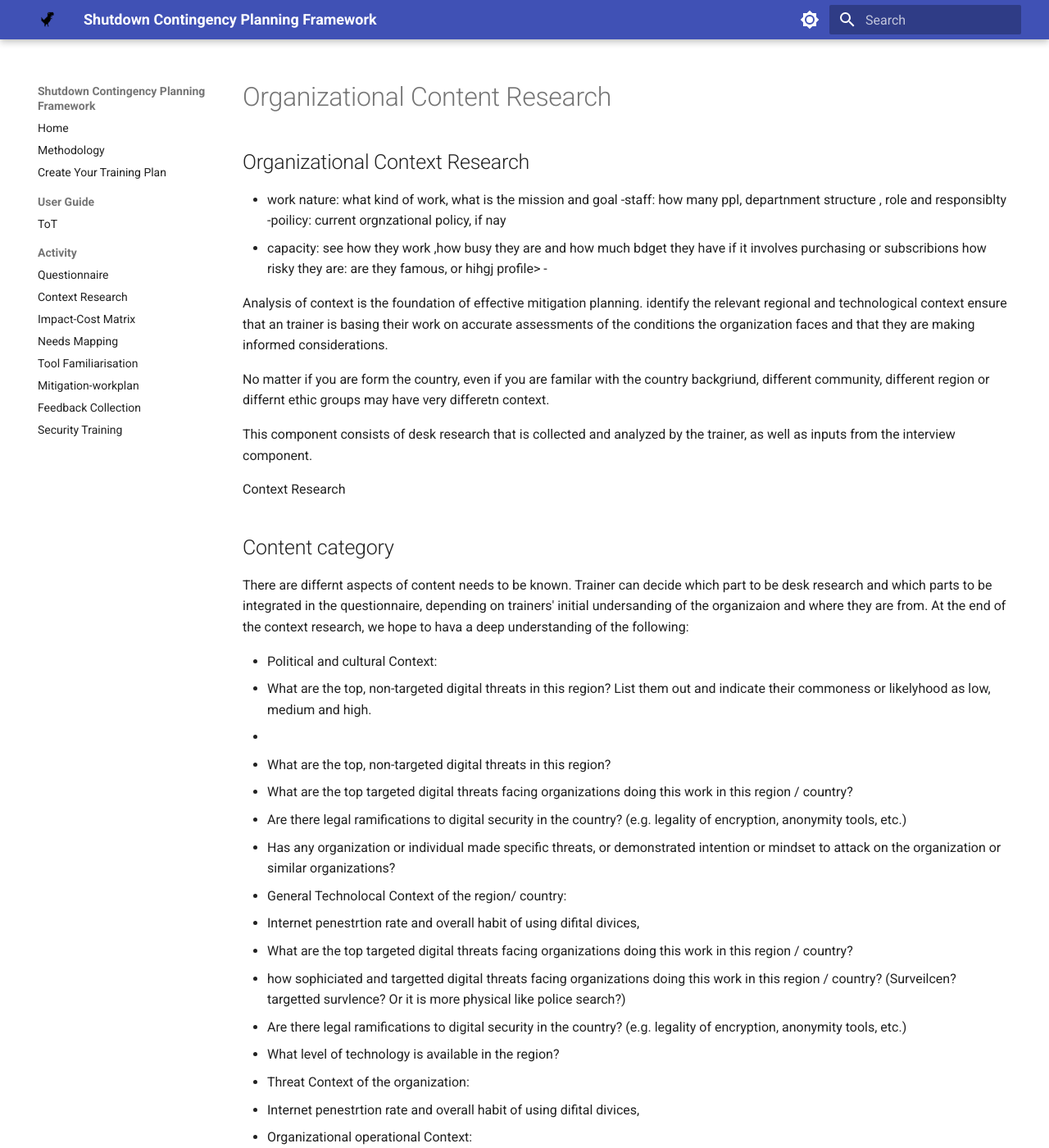
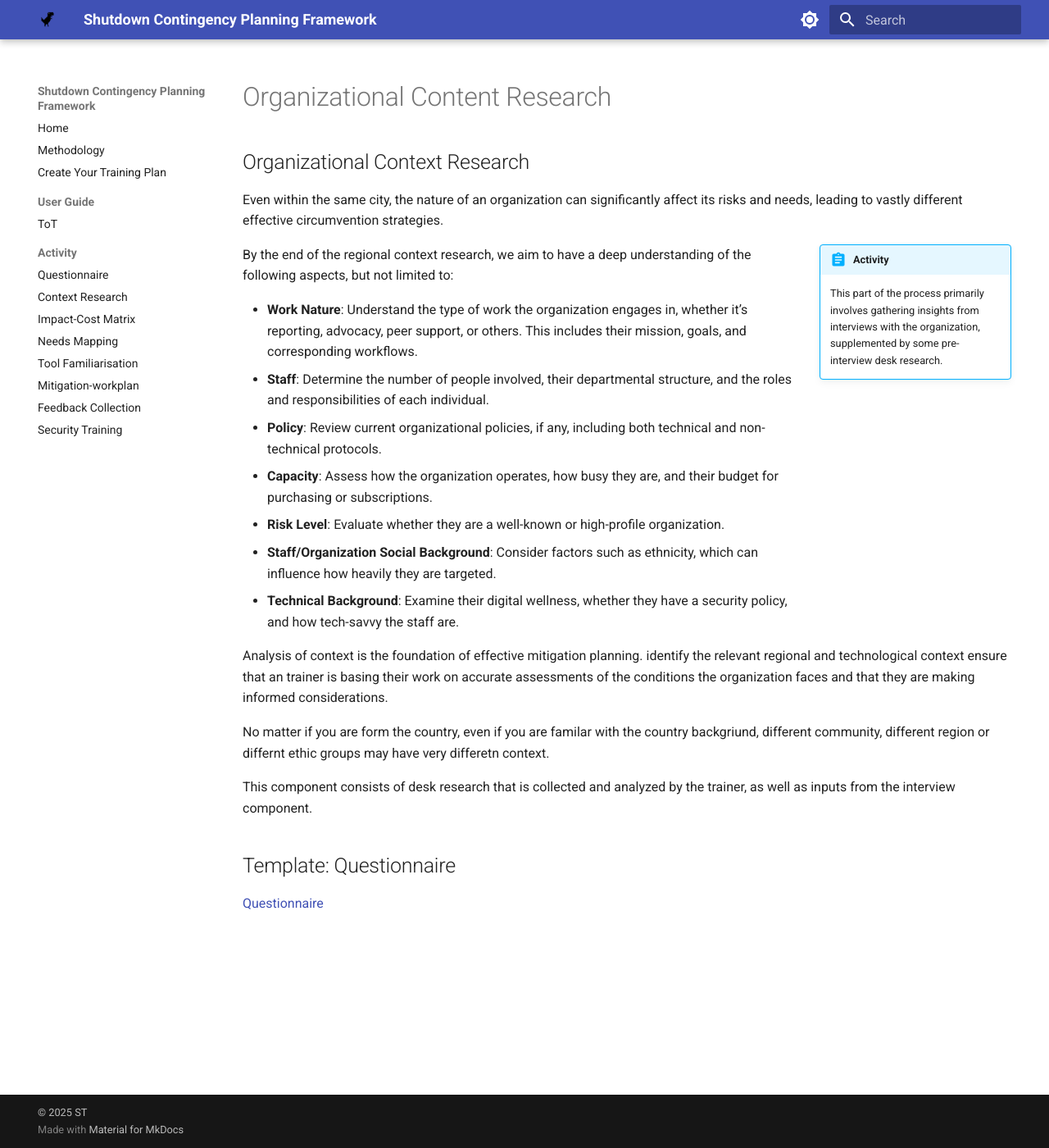
Before and after one commit to BRACE-Framework/BRACE-Framework.github.io, an MkDocs documentation site: the page built from docs/posts/organizational-context-research.md, in a window 1280 px wide and 1400 px high. Shown: the whole window at 82% size. Built offline with MkDocs 1.6.1 and Material for MkDocs 9.7.7, drawn with Linux system fonts in a browser that asks for light colours; plug-ins that fetch from the network failed and are left out; some of the changed text lies outside the part shown.

Commit message:
updated context research

```diff
--- a/docs/posts/organizational-context-research.md
+++ b/docs/posts/organizational-context-research.md
@@ -11,13 +11,23 @@ schema:
     url: "./"
 ---
 ## Organizational Context Research
+Even within the same city, the nature of an organization can significantly affect its risks and needs, leading to vastly different effective circumvention strategies.
 
-- work nature: what kind of work, what is the mission and goal
--staff: how many ppl, departnment structure , role and responsiblty
--poilicy: current orgnzational policy, if nay
-- capacity: see how they work ,how busy they are and how much bdget they have if it involves purchasing or subscribions
-how risky they are: are they famous, or hihgj profile>
--
+!!! abstract inline end "Activity"
+
+    This part of the process primarily involves gathering insights from interviews with the organization, supplemented by some pre-interview desk research.
+
+
+By the end of the regional context research, we aim to have a deep understanding of the following aspects, but not limited to:
+
+- **Work Nature**: Understand the type of work the organization engages in, whether it’s reporting, advocacy, peer support, or others. This includes their mission, goals, and corresponding workflows.
+- **Staff**: Determine the number of people involved, their departmental structure, and the roles and responsibilities of each individual.
+- **Policy**: Review current organizational policies, if any, including both technical and non-technical protocols.
+- **Capacity**: Assess how the organization operates, how busy they are, and their budget for purchasing or subscriptions.
+- **Risk Level**: Evaluate whether they are a well-known or high-profile organization.
+- **Staff/Organization Social Background**: Consider factors such as ethnicity, which can influence how heavily they are targeted.
+- **Technical Background**: Examine their digital wellness, whether they have a security policy, and how tech-savvy the staff are.
+
 
 Analysis of context is the foundation of effective mitigation planning. identify the relevant regional and technological context   ensure that an trainer is basing their work on accurate assessments of the conditions the organization faces and that they are making informed considerations.
 
@@ -25,53 +35,5 @@ No matter if you are form the country, even if you are familar with the country
 
 This component consists of desk research that is collected and analyzed by the trainer, as well as inputs from the interview component.
 
-Context Research
-
-## Content category
-
-There are differnt aspects of content needs to be known. Trainer can decide which part to be desk research and which parts to be integrated in the questionnaire, depending on trainers' initial undersanding of the organizaion and where they are from. At the end of the context research, we hope to hava a deep understanding of the following:
-
-<!-- Should I separate org and country context?? -->
-
-- Political and cultural Context:
-  - What are the top, non-targeted digital threats in this region? List them out and indicate their commoness or likelyhood as low, medium and high.
-  -
-  - What are the top, non-targeted digital threats in this region?
-  - What are the top targeted digital threats facing organizations doing this work in this region / country?
-  - Are there legal ramifications to digital security in the country? (e.g. legality of encryption, anonymity tools, etc.)
-  - Has any organization or individual made specific threats, or demonstrated intention or mindset to attack on the organization or similar organizations?
-
-- General Technolocal Context of the region/ country:
-  - Internet penestrtion rate and overall habit of using difital divices,
-  - What are the top targeted digital threats facing organizations doing this work in this region / country?
-  - how sophiciated and targetted digital threats facing organizations doing this work in this region / country? (Surveilcen? targetted survlence? Or it is more physical like police search?)
-  - Are there legal ramifications to digital security in the country? (e.g. legality of encryption, anonymity tools, etc.)
-  - What level of technology is available in the region?
-
-- Threat Context of the organization:
-  - Internet penestrtion rate and overall habit of using difital divices,
-  - Organizational operational Context:
-  - What are the top, non-targeted digital threats in this region?
-  - What are the top targeted digital threats facing organizations doing this work in this region / country?
-  - Are there legal ramifications to digital security in the country? (e.g. legality of encryption, anonymity tools, etc.)
-  - Has any organization or individual made specific threats, or demonstrated intention or mindset to attack on the organization or similar organizations?
-
-- Organizational operational Context:
-  - Internet penestrtion rate and overall habit of using difital divices,
-  -
-  - What are the top, non-targeted digital threats in this region?
-  - What are the top targeted digital threats facing organizations doing this work in this region / country?
-  - Are there legal ramifications to digital security in the country? (e.g. legality of encryption, anonymity tools, etc.)
-  - Has any organization or individual made specific threats, or demonstrated intention or mindset to attack on the organization or similar organizations?
-
-- Organizational personnel Context:
-  - Internet penestrtion rate and overall habit of using difital divices,
-  -
-  - What are the top, non-targeted digital threats in this region?
-  - What are the top targeted digital threats facing organizations doing this work in this region / country?
-  - Are there legal ramifications to digital security in the country? (e.g. legality of encryption, anonymity tools, etc.)
-  - Has any organization or individual made specific threats, or demonstrated intention or mindset to attack on the organization or similar organizations?
-
-## Guiding Questions
-
-See questionnaire part
+## Template: Questionnaire
+[Questionnaire](questionnaire.md)
```
Also changed, not shown: docs/posts/regional-context-research.md (+5 -1 lines).
